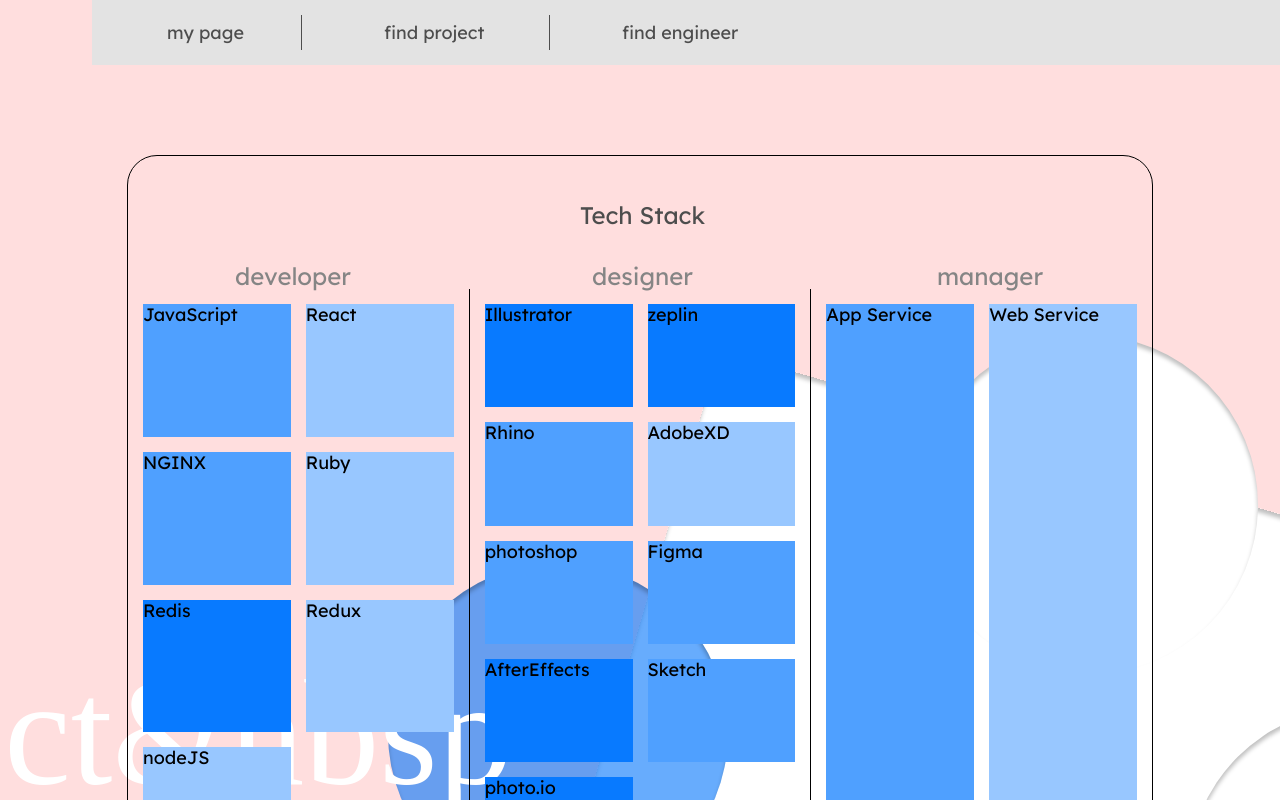
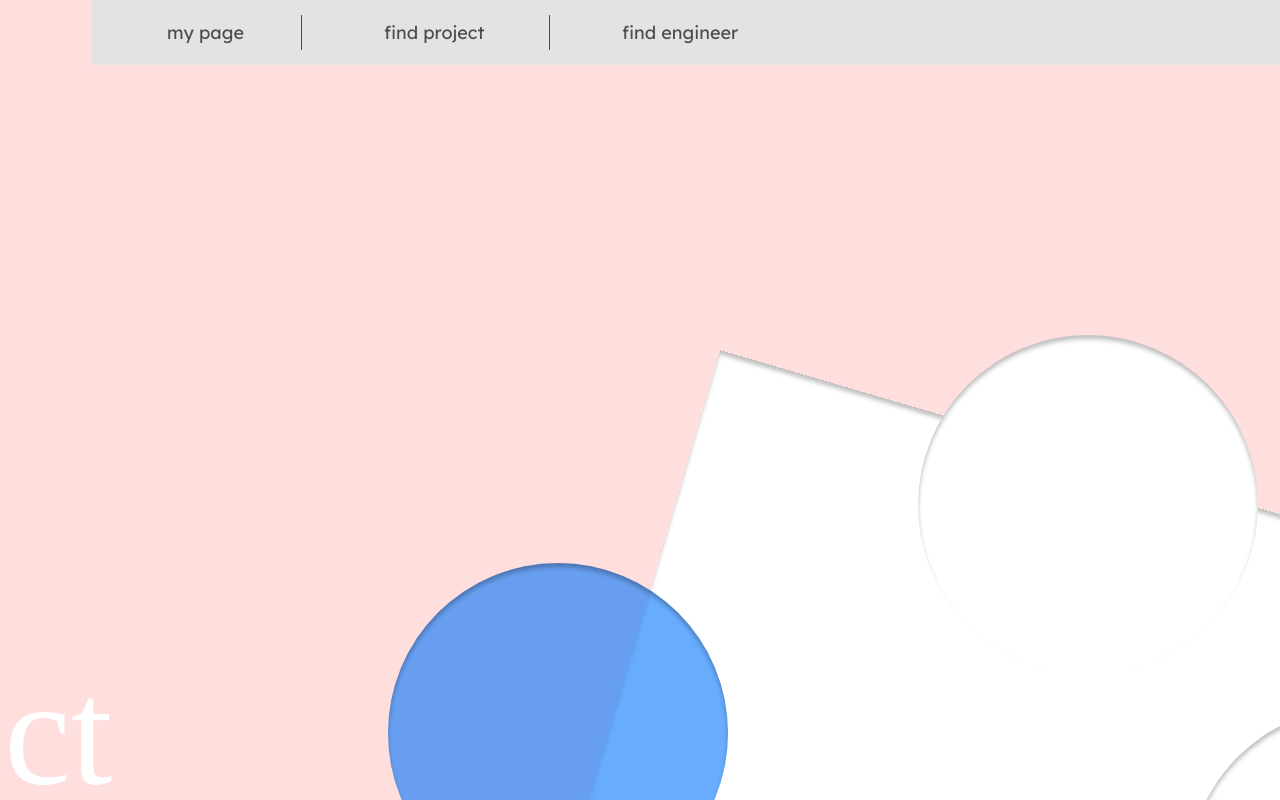
Before and after one commit to RetepMil/dev_PM_connection_service, a React (Create React App) app: page /#/FindEngineer in a window 1280 px wide. Shown: the top 800 px of the page. Built offline with nearby package versions, Linux system fonts and the light colour scheme; a web font is replaced by a local one.

Commit message:
deploy: gh-pages

```diff
--- a/public/index.html
+++ b/public/index.html
@@ -25,7 +25,7 @@
       work correctly both with client-side routing and a non-root public URL.
       Learn how to configure a non-root public URL by running `npm run build`.
     -->
-    <title>React App</title>
+    <title>Dev PM connection service</title>
     <style>
       body {
         margin: 0px;
--- a/src/components/App.js
+++ b/src/components/App.js
@@ -1,13 +1,11 @@
 import styles from "../css/App.module.css";
 import AppRouter from "./Router";
 import "@fontsource/libre-barcode-39-extended-text";
-import TechStackModal from "./TechStackModal";
 
 function App() {
   return (
     <div className={styles.app_container}>
       <AppRouter />
-      <TechStackModal />
     </div>
   );
 }
--- a/src/components/FindProject.js
+++ b/src/components/FindProject.js
@@ -1,5 +1,12 @@
+import TechStackModal from "./TechStackModal";
+
 const FindProject = () => {
-  return <div>FindProject!</div>;
+  return (
+    <div>
+      FindProject!
+      <TechStackModal />
+    </div>
+  );
 };
 
 export default FindProject;
--- a/src/components/Main.js
+++ b/src/components/Main.js
@@ -7,7 +7,7 @@
       <div className={styles.top_circle} />
       <div className={styles.right_circle} />
       <div className={styles.left_circle} />
-      <div className={styles.logo}>project&nbsp</div>
+      <div className={styles.logo}>project </div>
       <div className={styles.subtitle}>
         Realize your idea. <br />
         We make your imagination a reality.
--- a/src/css/TechStackModal.module.css
+++ b/src/css/TechStackModal.module.css
@@ -67,7 +67,3 @@
 
   color: #858585;
 }
-
-.stack_item {
-  /*height: 50px;*/
-}
```
Also changed, not shown: package.json (+6 -2 lines), 1 other file (tests, documents, lock files or other folders).
